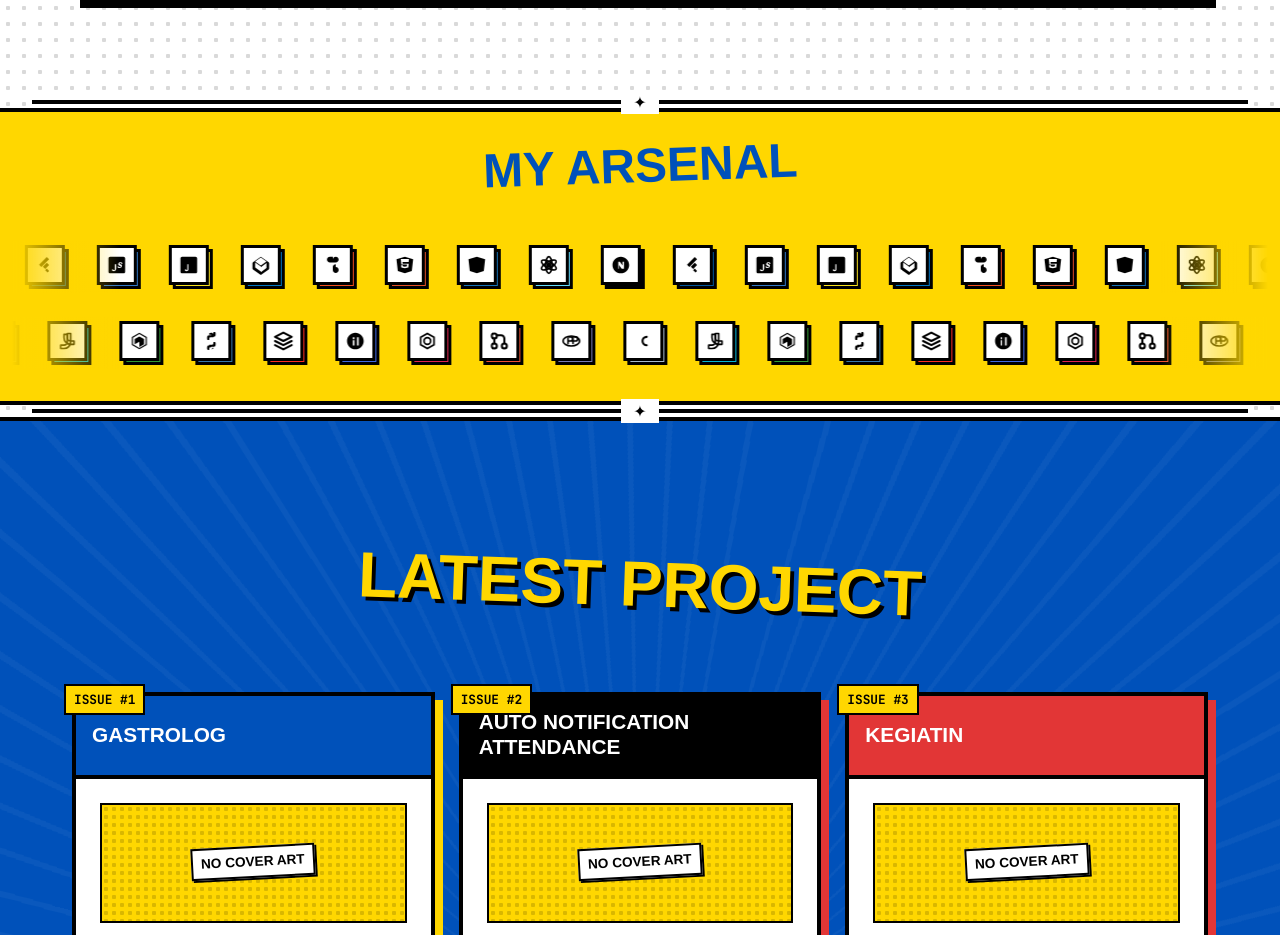
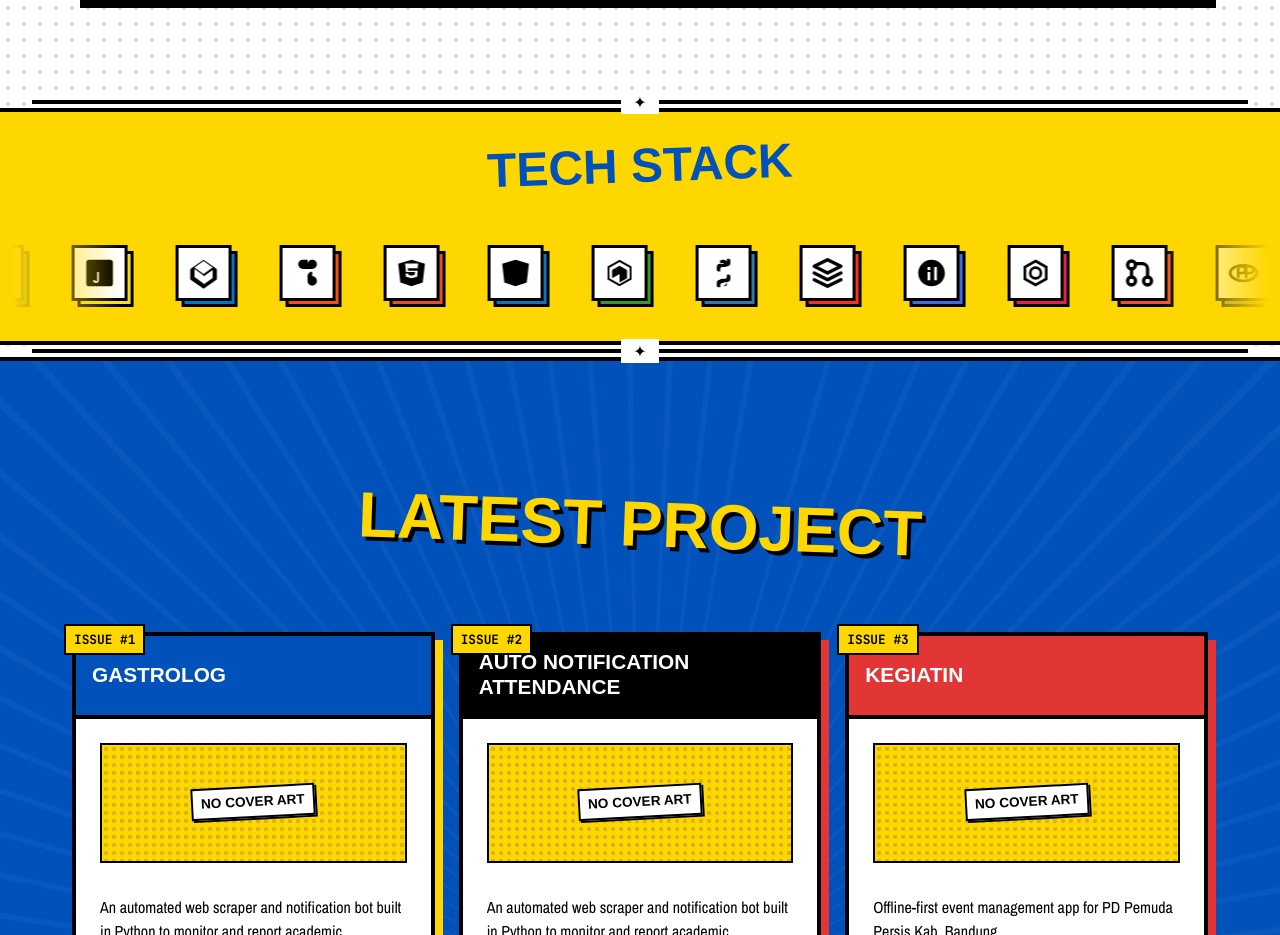
Before and after one commit to Saintfai/portfolio, a Next.js app: page / in a window 1280 px wide. Shown: the part 1760-2695 px from the top of the page. Built offline with nearby package versions, Linux system fonts and the light colour scheme; a web font is replaced by a local one.

Commit message:
Merge tech stack rows and resize conveyor items

```diff
--- a/app/components/TechStackSection.tsx
+++ b/app/components/TechStackSection.tsx
@@ -119,9 +119,11 @@ const fallbackIcon = (
 export default function TechStackSection() {
   const { techStack = [], techStackRow2 = [] } = portfolioData as any;
 
+  // Combine all tech stack items into a single array
+  const allTech = [...techStack, ...techStackRow2];
+
   // Duplicate items to ensure a seamless looping animation
-  const row1Items = [...techStack, ...techStack, ...techStack];
-  const row2Items = [...techStackRow2, ...techStackRow2, ...techStackRow2];
+  const rowItems = [...allTech, ...allTech, ...allTech];
 
   return (
     <section id="techstack" className="techstack-section">
@@ -139,7 +141,7 @@ export default function TechStackSection() {
         <div className="col-12 text-center" style={{ marginBottom: "1rem" }}>
           <ScrollReveal animationClass="scroll-reveal-simple">
             <h2 className="section-title rotate-text">
-              My Arsenal
+              Tech Stack
             </h2>
           </ScrollReveal>
         </div>
@@ -147,31 +149,13 @@ export default function TechStackSection() {
 
       {/* Conveyor Belt Wrapper */}
       <div className="conveyor-container">
-        {/* Row 1: Left to Right */}
+        {/* Single Row: Right to Left */}
         <div className="conveyor-track conveyor-track-right">
           <div className="conveyor-inner scroll-right">
-            {row1Items.map((tech, idx) => (
+            {rowItems.map((tech, idx) => (
               <div
                 className="conveyor-social-wrapper"
                 key={`r1-${tech.name}-${idx}`}
-                style={{ "--card-accent": tech.color } as React.CSSProperties}
-              >
-                <div className="conveyor-social-btn">
-                  {techIcons[tech.name] || fallbackIcon}
-                </div>
-                <div className="conveyor-social-shadow"></div>
-              </div>
-            ))}
-          </div>
-        </div>
-
-        {/* Row 2: Right to Left */}
-        <div className="conveyor-track conveyor-track-left">
-          <div className="conveyor-inner scroll-left">
-            {row2Items.map((tech, idx) => (
-              <div
-                className="conveyor-social-wrapper"
-                key={`r2-${tech.name}-${idx}`}
                 style={{ "--card-accent": tech.color } as React.CSSProperties}
               >
                 <div className="conveyor-social-btn">
--- a/app/globals.css
+++ b/app/globals.css
@@ -2129,7 +2129,7 @@ h1, h2, h3, h4, h5, h6 {
 
 .conveyor-inner {
   display: flex;
-  gap: 2rem;
+  gap: 3rem;
   width: max-content;
 }
 
@@ -2147,14 +2147,14 @@ h1, h2, h3, h4, h5, h6 {
   position: relative;
   display: inline-block;
   flex-shrink: 0;
-  width: 40px;
-  height: 40px;
+  width: 56px;
+  height: 56px;
 }
 
 /* Square Stamp Button containing the SVG logo */
 .conveyor-social-btn {
-  width: 40px;
-  height: 40px;
+  width: 56px;
+  height: 56px;
   border: 3px solid var(--color-pure-black);
   background-color: var(--color-pure-white);
   color: var(--color-pure-black);
@@ -2168,21 +2168,21 @@ h1, h2, h3, h4, h5, h6 {
 
 .conveyor-social-btn svg {
   display: block;
-  width: 20px;
-  height: 20px;
-  min-width: 20px;
-  min-height: 20px;
-  max-width: 20px;
-  max-height: 20px;
+  width: 32px;
+  height: 32px;
+  min-width: 32px;
+  min-height: 32px;
+  max-width: 32px;
+  max-height: 32px;
 }
 
 /* Offset Shadow Box behind the Stamp */
 .conveyor-social-shadow {
   position: absolute;
-  top: 4px;
-  left: 4px;
-  width: 40px;
-  height: 40px;
+  top: 6px;
+  left: 6px;
+  width: 56px;
+  height: 56px;
   z-index: 1;
   border: 3px solid var(--color-pure-black);
   background-color: var(--card-accent, var(--color-pure-black));
@@ -2194,13 +2194,13 @@ h1, h2, h3, h4, h5, h6 {
     transform: translateX(0);
   }
   100% {
-    transform: translateX(calc(-33.333% - 0.66rem));
+    transform: translateX(calc(-33.333% - 1rem));
   }
 }
 
 @keyframes conveyor-scroll-left {
   0% {
-    transform: translateX(calc(-33.333% - 0.66rem));
+    transform: translateX(calc(-33.333% - 1rem));
   }
   100% {
     transform: translateX(0);
```
